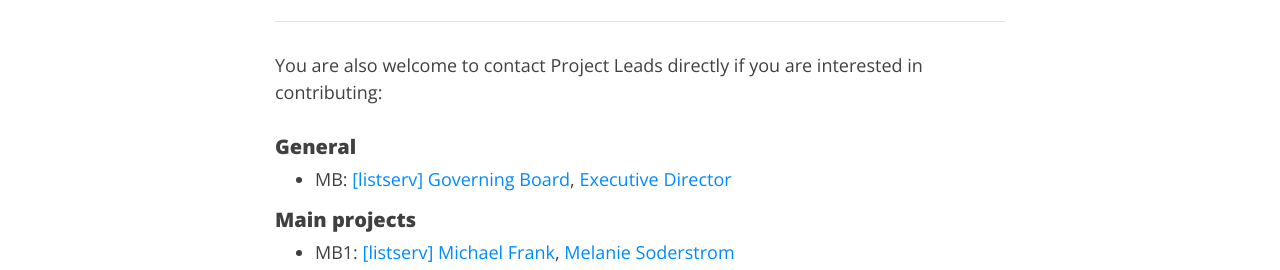
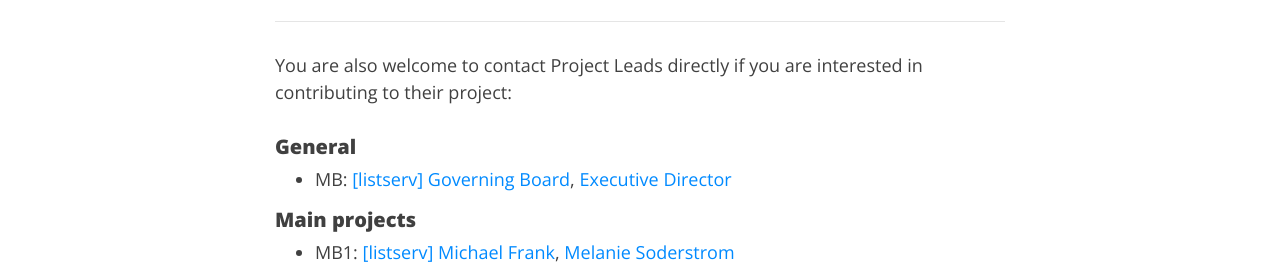
Before and after one commit to manybabies/manybabies.github.io, a Jekyll site: the page built from get_involved.md, in a window 1280 px wide and 900 px high, scrolled down 4296 px. Shown: the part 207-477 px from the top of the window. Built offline with Jekyll 4.4.1, drawn with Linux system fonts in a browser that asks for light colours; nearby versions of some CDN libraries; some web fonts are replaced.

Commit message:
Update get_involved.md

```diff
--- a/get_involved.md
+++ b/get_involved.md
@@ -44,7 +44,7 @@ To express interest in contributing to one or more ManyBabies project(s), please
 
 ***
 
-You are also welcome to contact Project Leads directly if you are interested in contributing:
+You are also welcome to contact Project Leads directly if you are interested in contributing to their project:
 
 ##### General
 * MB: [[listserv]](https://mailman.stanford.edu/mailman/listinfo/manybabies) [Governing Board](mailto:manybabies-gb@mailman.stanford.edu), [Executive Director](mailto:manybabiesconsortium@gmail.com)
```
